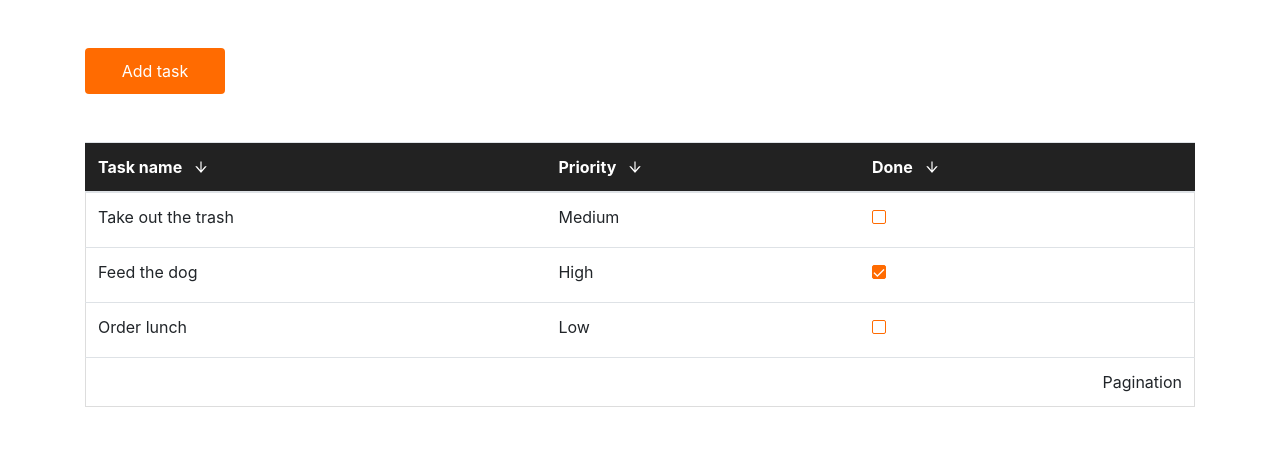
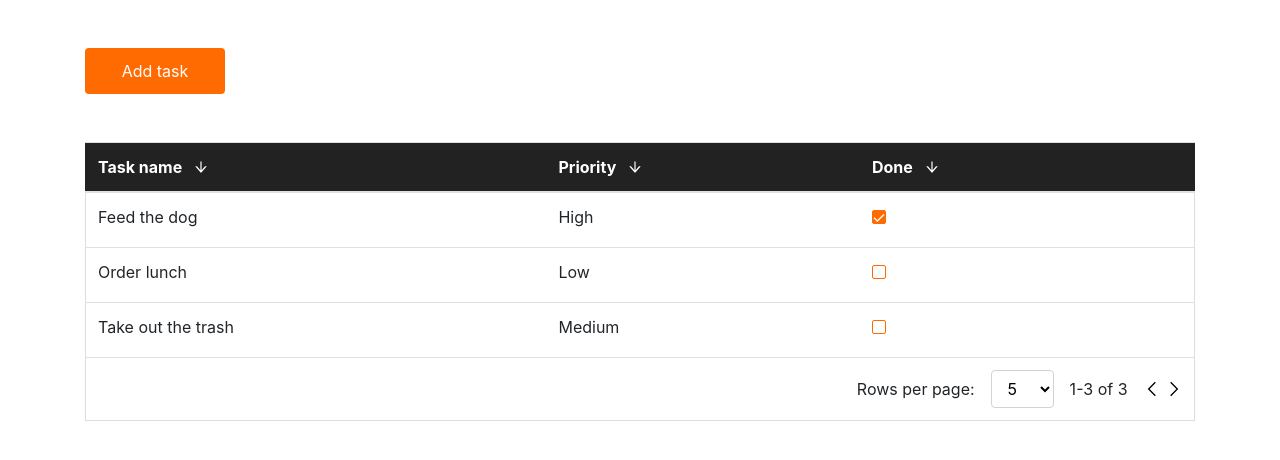
Before and after one commit to framista/listtable, a React (Create React App) app: page / in a window 1280 px wide. Shown: the top 460 px of the page. Built offline with nearby package versions, Linux system fonts and the light colour scheme.

Commit message:
Paginate table

```diff
--- a/src/components/table/index.js
+++ b/src/components/table/index.js
@@ -5,10 +5,17 @@ import TableItem from '../tableItem';
 import TableHeader from '../tableHeader';
 import TablePagination from '../tablePagination';
 import './style.css';
+import { setStartEndTaskForPage } from '../../utils/tableTask';
 
 const TableElement = (props) => {
-  const { tasks, order, orderBy, page } = props;
+  const { tasks, order, orderBy, page, rowsPerPage } = props;
   const [tasksToShow, setTasksToShow] = useState(tasks);
+
+  const { startTaskNumber, endTaskNumber } = setStartEndTaskForPage(
+    tasks.length,
+    page,
+    rowsPerPage
+  );
 
   useEffect(() => {
     const compareAsc = (a, b) => {
@@ -24,8 +31,8 @@ const TableElement = (props) => {
     if (order === 'asc') {
       tasks.reverse();
     }
-    setTasksToShow(tasks);
-  }, [order, orderBy, tasks]);
+    setTasksToShow(tasks.slice(startTaskNumber - 1, endTaskNumber));
+  }, [endTaskNumber, order, orderBy, startTaskNumber, tasks]);
 
   return (
     <Table responsive className="task__table">
@@ -47,6 +54,7 @@ const mapStateToProps = (state) => ({
   page: state.table.page,
   order: state.table.order,
   orderBy: state.table.orderBy,
+  rowsPerPage: state.table.rowsPerPage,
 });
 
 export default connect(mapStateToProps)(TableElement);
--- a/src/components/tablePagination/index.js
+++ b/src/components/tablePagination/index.js
@@ -1,14 +1,76 @@
 import React from 'react';
+import { connect } from 'react-redux';
 import './style.css';
+import { GrPrevious, GrNext } from 'react-icons/gr';
+import { setTableRowsPerPage, setTablePage } from '../../redux/table/actions';
+import { setStartEndTaskForPage } from '../../utils/tableTask';
 
-const TablePagination = () => {
+const TablePagination = (props) => {
+  const {
+    rowsPerPage,
+    page,
+    taskAmount,
+    setTableRowsPerPage,
+    setTablePage,
+  } = props;
+  const { startTaskNumber, endTaskNumber } = setStartEndTaskForPage(
+    taskAmount,
+    page,
+    rowsPerPage
+  );
+  const handlePrevPage = () => {
+    if (startTaskNumber > rowsPerPage) {
+      setTablePage(page - 1);
+    }
+  };
+  const handleNextPage = () => {
+    if (endTaskNumber < taskAmount) {
+      setTablePage(page + 1);
+    }
+  };
   return (
     <tr className="table-pagination">
       <td colSpan="4">
-        <div className="table-pagination__content">Pagination</div>
+        <div className="table-pagination__content">
+          <p className="table-pagination__p">Rows per page:</p>
+          <select
+            className="table-pagination__select"
+            onChange={(e) => setTableRowsPerPage(parseInt(e.target.value, 10))}
+            value={rowsPerPage}
+          >
+            <option>5</option>
+            <option>10</option>
+            <option>15</option>
+          </select>
+          <p className="table-pagination__p">
+            {startTaskNumber}-{endTaskNumber} of {taskAmount}
+          </p>
+          <div
+            onClick={handlePrevPage}
+            className="table-pagination__icon table-pagination__icon--prev"
+          >
+            <GrPrevious />
+          </div>
+          <div onClick={handleNextPage} className="table-pagination__icon">
+            <GrNext />
+          </div>
+        </div>
       </td>
     </tr>
   );
 };
 
-export default TablePagination;
+const mapStateToProps = (state) => ({
+  rowsPerPage: state.table.rowsPerPage,
+  page: state.table.page,
+  taskAmount: state.tasks.length,
+});
+
+const mapDispatchToProps = (dispatch) => {
+  return {
+    setTableRowsPerPage: (rowsAmount) =>
+      dispatch(setTableRowsPerPage(rowsAmount)),
+    setTablePage: (page) => dispatch(setTablePage(page)),
+  };
+};
+export default connect(mapStateToProps, mapDispatchToProps)(TablePagination);
--- a/src/components/tablePagination/style.css
+++ b/src/components/tablePagination/style.css
@@ -4,4 +4,34 @@
 .table-pagination__content {
   display: flex;
   justify-content: flex-end;
+  align-items: center;
 }
+.table-pagination__p {
+  margin-bottom: 0px;
+  margin-right: 1rem;
+}
+.table-pagination__select {
+  display: block;
+  height: calc(1.5em + 0.75rem + 2px);
+  padding: 0.375rem 0.75rem;
+  font-size: 1rem;
+  font-weight: 400;
+  background-color: #fff;
+  background-clip: padding-box;
+  border: 1px solid #ced4da;
+  border-radius: 0.25rem;
+  transition: border-color 0.15s ease-in-out, box-shadow 0.15s ease-in-out;
+  margin-right: 1rem;
+  outline: none;
+}
+.table-pagination__icon {
+  margin-bottom: 5px;
+  cursor: pointer;
+  border-radius: 4px;
+}
+.table-pagination__icon:hover {
+  background: #ff6b01;
+}
+.table-pagination__icon--prev {
+  margin-right: 0.4rem;
+}
--- a/src/redux/table/actions.js
+++ b/src/redux/table/actions.js
@@ -1,4 +1,8 @@
-import { TABLE_SET_PAGE, TABLE_SET_ORDER } from '../types';
+import {
+  TABLE_SET_PAGE,
+  TABLE_SET_ORDER,
+  TABLE_SET_ROWS_PER_PAGE,
+} from '../types';
 
 export const setTablePage = (page) => ({
   type: TABLE_SET_PAGE,
@@ -9,3 +13,8 @@ export const setTableOrder = (order, orderBy) => ({
   type: TABLE_SET_ORDER,
   payload: { order, orderBy },
 });
+
+export const setTableRowsPerPage = (rowsAmount) => ({
+  type: TABLE_SET_ROWS_PER_PAGE,
+  payload: rowsAmount,
+});
--- a/src/redux/table/initialState.js
+++ b/src/redux/table/initialState.js
@@ -2,6 +2,7 @@ const initialState = {
   order: 'desc',
   orderBy: 'priority',
   page: 0,
+  rowsPerPage: 5,
 };
 
 export default initialState;
--- a/src/redux/table/reducer.js
+++ b/src/redux/table/reducer.js
@@ -1,4 +1,8 @@
-import { TABLE_SET_PAGE, TABLE_SET_ORDER } from '../types';
+import {
+  TABLE_SET_PAGE,
+  TABLE_SET_ORDER,
+  TABLE_SET_ROWS_PER_PAGE,
+} from '../types';
 import initialState from './initialState';
 
 const reducer = (state = initialState, action) => {
@@ -12,6 +16,12 @@ const reducer = (state = initialState, action) => {
         order: action.payload.order,
         orderBy: action.payload.orderBy,
       };
+    case TABLE_SET_ROWS_PER_PAGE:
+      return {
+        ...state,
+        page: 0,
+        rowsPerPage: action.payload,
+      };
     default:
       return state;
   }
--- a/src/redux/tasks/reducer.js
+++ b/src/redux/tasks/reducer.js
@@ -8,7 +8,6 @@ const reducer = (state = initialState, action) => {
     case TASK_DELETE:
       return state.filter(({ id }) => id !== action.payload);
     case TASK_TOOGLE_DONE:
-      console.log(action.payload);
       return state.map((task) => {
         task.done = task.id === action.payload ? !task.done : task.done;
         return task;
--- a/src/redux/types.js
+++ b/src/redux/types.js
@@ -6,3 +6,4 @@ export const TASK_TOOGLE_DONE = 'TASK_TOOGLE_DONE';
 // table
 export const TABLE_SET_ORDER = 'TABLE_SET_ORDER';
 export const TABLE_SET_PAGE = 'TABLE_SET_PAGE';
+export const TABLE_SET_ROWS_PER_PAGE = 'TABLE_SET_ROWS_PER_PAGE';
--- /dev/null
+++ b/src/utils/tableTask.js
@@ -0,0 +1,6 @@
+export const setStartEndTaskForPage = (taskAmount, page, rowsPerPage) => {
+  const startTaskNumber = page * rowsPerPage + 1;
+  let endTaskNumber = page * rowsPerPage + rowsPerPage;
+  endTaskNumber = endTaskNumber < taskAmount ? endTaskNumber : taskAmount;
+  return { startTaskNumber, endTaskNumber };
+};
```
